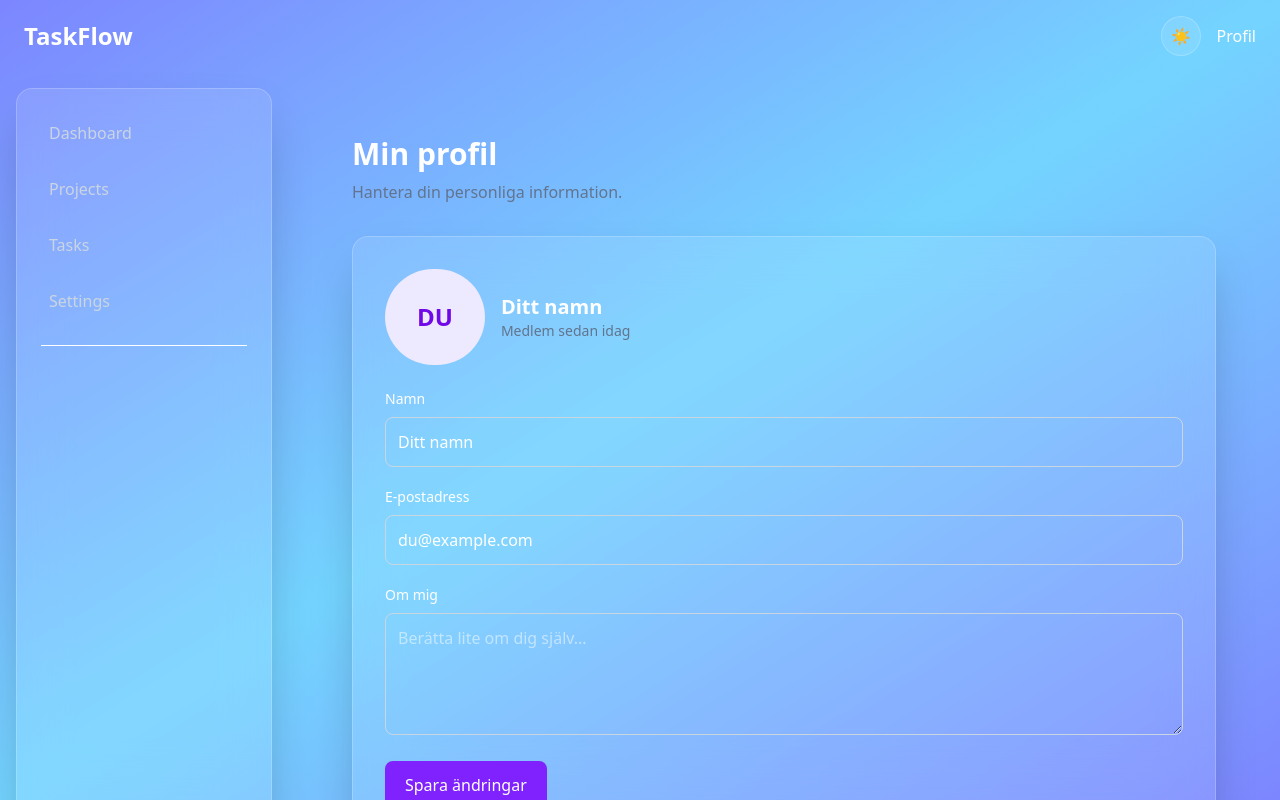
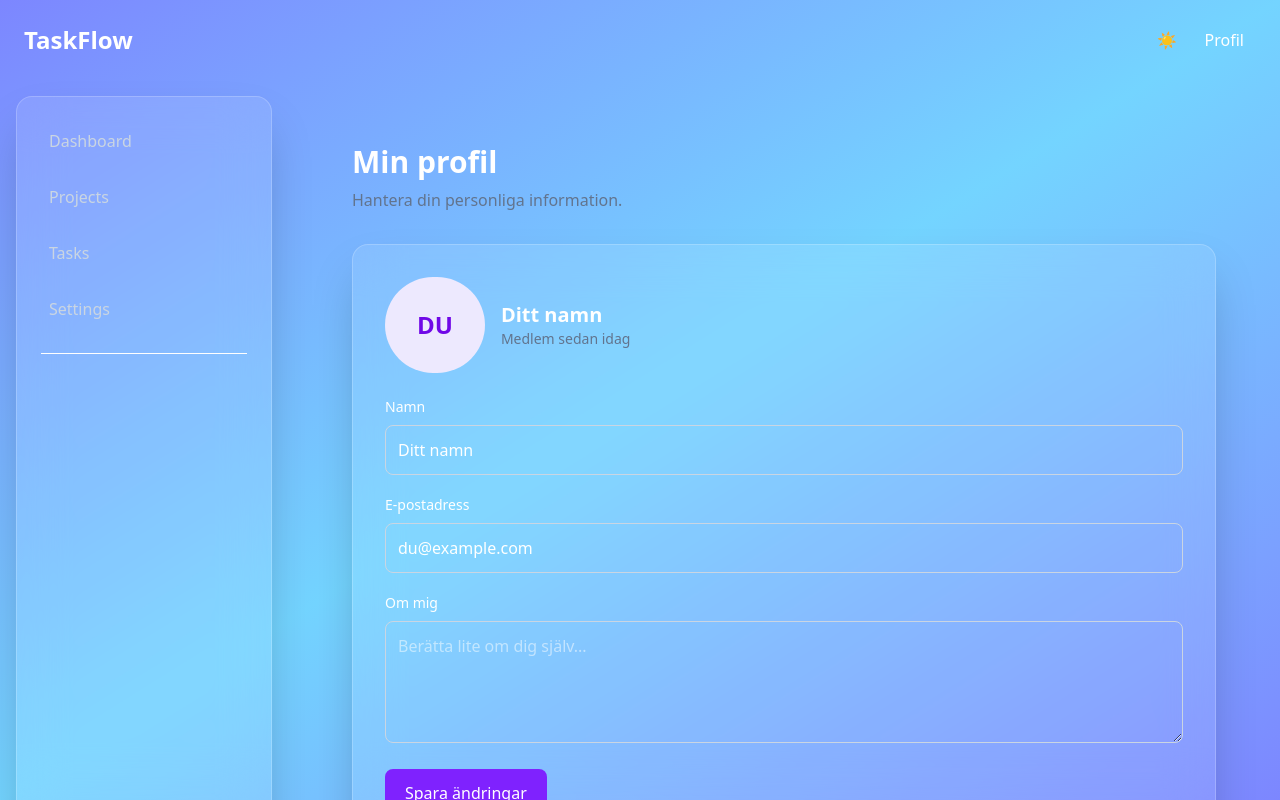
Before and after one commit to fannyullen/react-app, a Next.js app: page /profile in a window 1280 px wide. Built offline with nearby package versions, Linux system fonts and the light colour scheme.

Commit message:
Profile button

```diff
--- a/app/components/Navbar/Navbar.tsx
+++ b/app/components/Navbar/Navbar.tsx
@@ -3,6 +3,7 @@
 import { nav } from "framer-motion/client";
 import { useTheme } from "@/app/src/hooks/useTheme";
 import { FiMenu } from "react-icons/fi";
+import Link from "next/link";
 
 export default function Navbar() {
     const { theme, toggleTheme } = useTheme();
@@ -15,10 +16,15 @@ export default function Navbar() {
                 <FiMenu />
             </div>
             <div className="flex gap-4">
-                <button className="cursor-pointer w-10 h-10 rounded-full bg-white/10 backdrop-blur-md border border-white/20 hover:bg-white/20 transition duration-300" onClick={toggleTheme}>
+                <button className="cursor-pointer" onClick={toggleTheme}>
                     {theme === "dark" ? "☀️" : "🌙"}
                 </button>
-                <button className="cursor-pointer">Profil</button>
+                <Link
+                href="/profile"
+                className="flex items-center gap-3 rounded-lg p-3 transition-colors hover:bg-white/10"
+                >
+                <span>Profil</span>
+                </Link>
             </div>
         </nav>
     );
```
